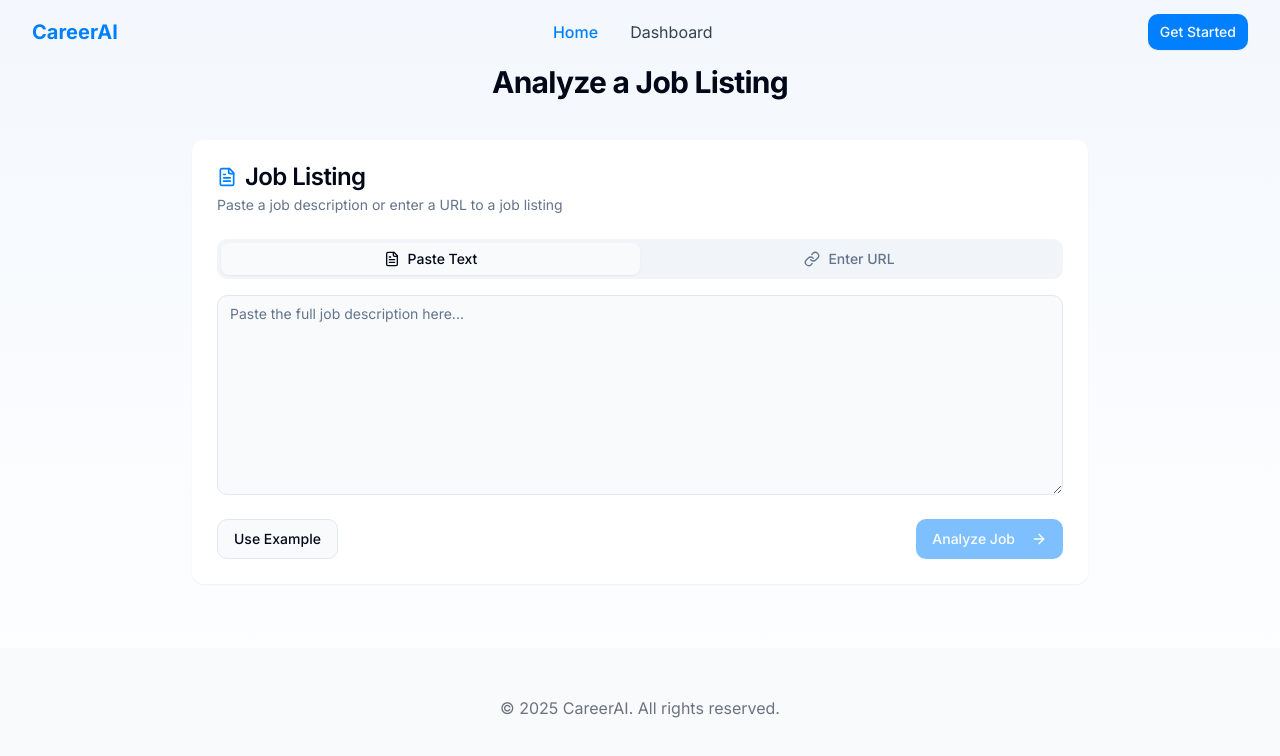
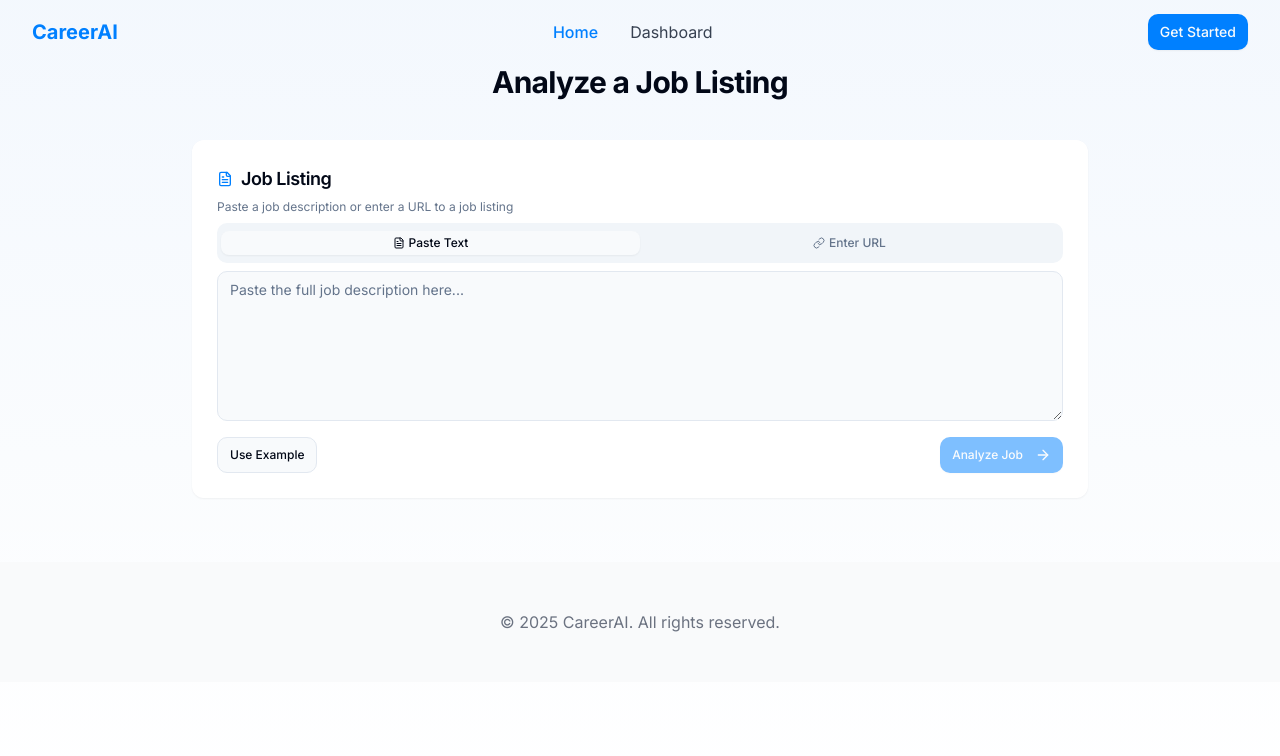
Before and after one commit to alexthelyon/cv-sage-assistant, a React (Vite) app: page / in a window 1280 px wide. Both pictures are taken after a click on the button "Get Started Now". Shown: the top 756 px of the page. Built offline with nearby package versions, Linux system fonts and the light colour scheme.

Commit message:
Make page unscrollable
Ensure all components fit on the webpage without scrolling.

```diff
--- a/src/components/JobListing.tsx
+++ b/src/components/JobListing.tsx
@@ -55,63 +55,46 @@ const JobListing: React.FC<JobListingProps> = ({ onSubmit, isLoading }) => {
     const exampleJob = `Job Title: Senior Frontend Developer
 
 Company: TechInnovate Solutions
-
 Location: Remote (US-based)
-
 Salary Range: $120,000 - $160,000
 
-About Us:
-TechInnovate Solutions is a growing tech company specializing in developing user-centric applications for enterprise clients. We pride ourselves on our collaborative culture and commitment to work-life balance.
+About Us: TechInnovate Solutions is a growing tech company specializing in developing user-centric applications for enterprise clients.
 
 Responsibilities:
-- Develop high-quality, responsive user interfaces using React and TypeScript
-- Collaborate with UX/UI designers to implement intuitive, accessible front-end solutions
+- Develop user interfaces using React and TypeScript
+- Collaborate with UX/UI designers
 - Optimize applications for maximum speed and scalability
-- Participate in code reviews and maintain code quality standards
-- Troubleshoot and debug frontend issues
-- Work within agile development methodologies
 
 Requirements:
 - 5+ years of experience in frontend development
-- Expert knowledge of React, JavaScript, TypeScript, and modern CSS
-- Experience with state management solutions (Redux, Context API)
-- Familiarity with testing frameworks (Jest, React Testing Library)
-- Strong understanding of responsive design principles
-- Knowledge of CI/CD pipelines and version control with Git
-- Excellent problem-solving skills and attention to detail
-- Strong communication skills and ability to work in a team
-
-Nice to Have:
-- Experience with Next.js or similar frameworks
-- Knowledge of GraphQL and RESTful APIs
-- Understanding of web accessibility standards
-- Experience with UI component libraries
-- Background in design systems
-- Open-source contributions`;
+- Expert knowledge of React, JavaScript, TypeScript
+- Experience with state management solutions
+- Testing frameworks knowledge
+- Strong understanding of responsive design`;
 
     setJobInput(exampleJob);
   };
 
   return (
     <Card className="glass-card w-full max-w-4xl mx-auto animate-fade-in">
-      <CardHeader>
-        <CardTitle className="flex items-center">
-          <FileText className="mr-2 h-5 w-5 text-primary" />
+      <CardHeader className="pb-2">
+        <CardTitle className="flex items-center text-lg">
+          <FileText className="mr-2 h-4 w-4 text-primary" />
           Job Listing
         </CardTitle>
-        <CardDescription>
+        <CardDescription className="text-xs">
           Paste a job description or enter a URL to a job listing
         </CardDescription>
       </CardHeader>
-      <CardContent>
+      <CardContent className="pb-2">
         <Tabs value={inputType} onValueChange={(value) => setInputType(value as 'text' | 'url')} className="w-full">
-          <TabsList className="grid w-full grid-cols-2 mb-4">
-            <TabsTrigger value="text" className="flex items-center">
-              <FileText className="mr-2 h-4 w-4" />
+          <TabsList className="grid w-full grid-cols-2 mb-2">
+            <TabsTrigger value="text" className="flex items-center text-xs py-1">
+              <FileText className="mr-1 h-3 w-3" />
               Paste Text
             </TabsTrigger>
-            <TabsTrigger value="url" className="flex items-center">
-              <LinkIcon className="mr-2 h-4 w-4" />
+            <TabsTrigger value="url" className="flex items-center text-xs py-1">
+              <LinkIcon className="mr-1 h-3 w-3" />
               Enter URL
             </TabsTrigger>
           </TabsList>
@@ -121,7 +104,7 @@ Nice to Have:
               value={jobInput}
               onChange={(e) => setJobInput(e.target.value)}
               placeholder="Paste the full job description here..."
-              className="input-field min-h-[200px]"
+              className="input-field min-h-[150px] max-h-[150px] text-sm"
             />
           </TabsContent>
 
@@ -132,34 +115,37 @@ Nice to Have:
               placeholder="https://example.com/job-listing"
               className="input-field"
             />
-            <p className="text-sm text-gray-500 mt-2">
+            <p className="text-xs text-gray-500 mt-1">
               Enter the full URL to the job listing page
             </p>
           </TabsContent>
         </Tabs>
       </CardContent>
-      <CardFooter className="flex justify-between">
+      <CardFooter className="flex justify-between pt-2">
         <Button
           variant="outline"
           onClick={handlePasteExample}
           disabled={isLoading}
+          size="sm"
+          className="text-xs"
         >
           Use Example
         </Button>
         <Button
-          className="btn-primary flex items-center"
+          className="btn-primary flex items-center text-xs"
           onClick={handleSubmit}
           disabled={jobInput.trim().length < 5 || isLoading}
+          size="sm"
         >
           {isLoading ? (
             <>
-              <Loader2 className="mr-2 h-4 w-4 animate-spin" />
+              <Loader2 className="mr-1 h-3 w-3 animate-spin" />
               Processing...
             </>
           ) : (
             <>
               Analyze Job
-              <ArrowRight className="ml-2 h-4 w-4" />
+              <ArrowRight className="ml-1 h-3 w-3" />
             </>
           )}
         </Button>
```
